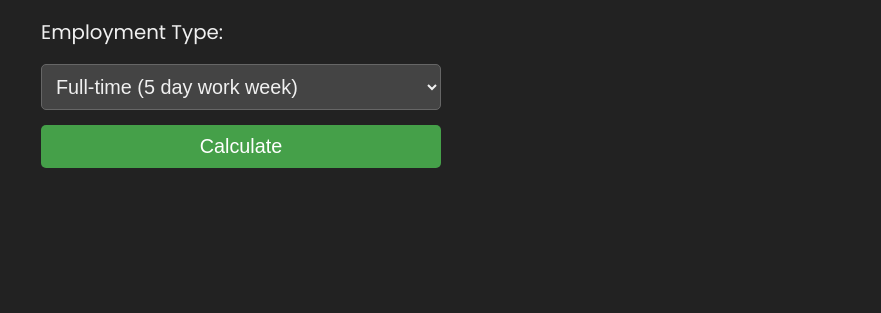
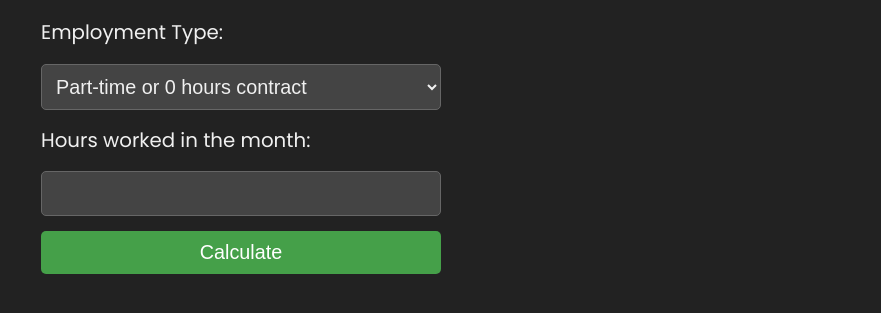
Before and after one commit to fightingentropy/hijingo, a plain HTML site: page holidays.html in a window 1280 px wide. Shown: the part 197-510 px from the top of the page, without its empty margins (399-1280 px from the left). Drawn offline with Linux system fonts and the light colour scheme.

Commit message:
hide full time

```diff
--- a/holidays.html
+++ b/holidays.html
@@ -15,11 +15,10 @@
     <form id="holidayForm">
       <label for="employmentType">Employment Type:</label>
       <select id="employmentType" required>
-        <option value="fullTime">Full-time (5 day work week)</option>
         <option value="partTime">Part-time or 0 hours contract</option>
       </select>
 
-      <div id="hoursInputContainer" style="display: none">
+      <div id="hoursInputContainer">
         <label for="hoursWorked">Hours worked in the month:</label>
         <input type="number" id="hoursWorked" min="0.5" step="0.5" required />
       </div>
```
